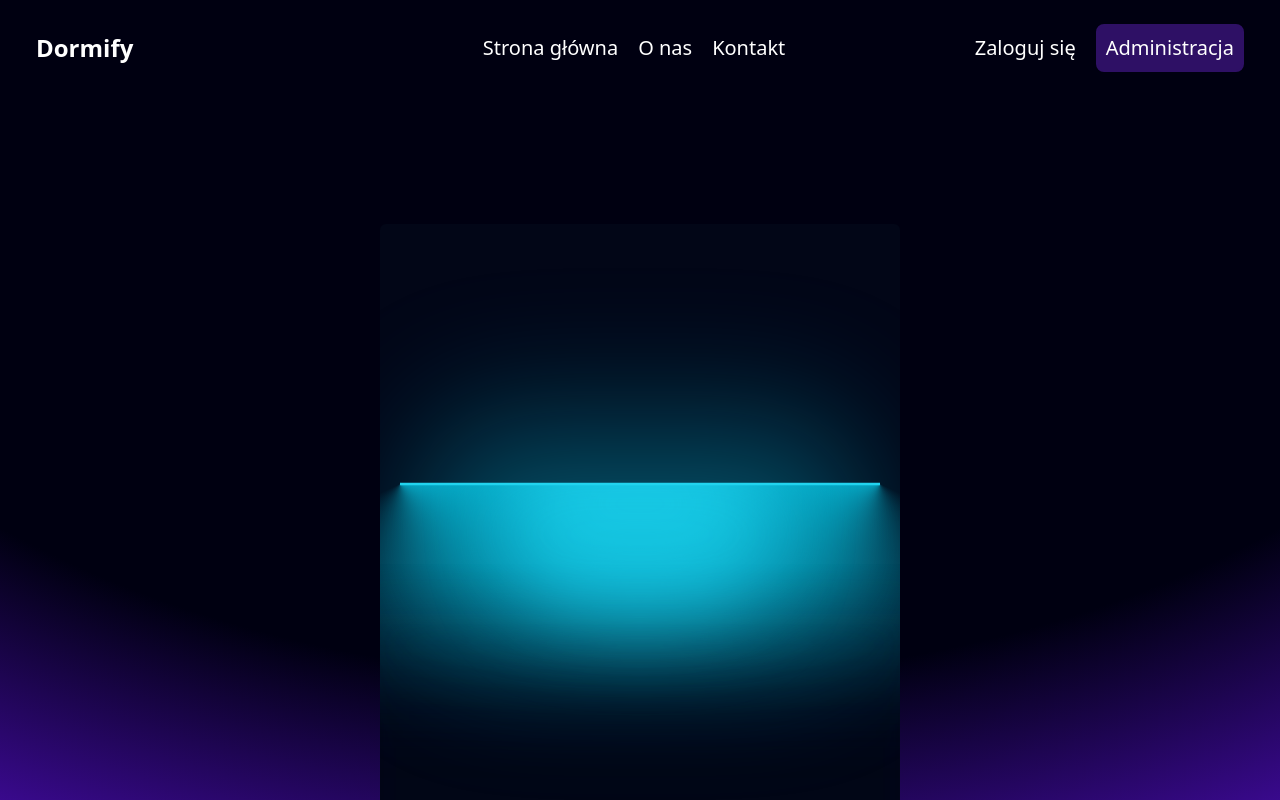
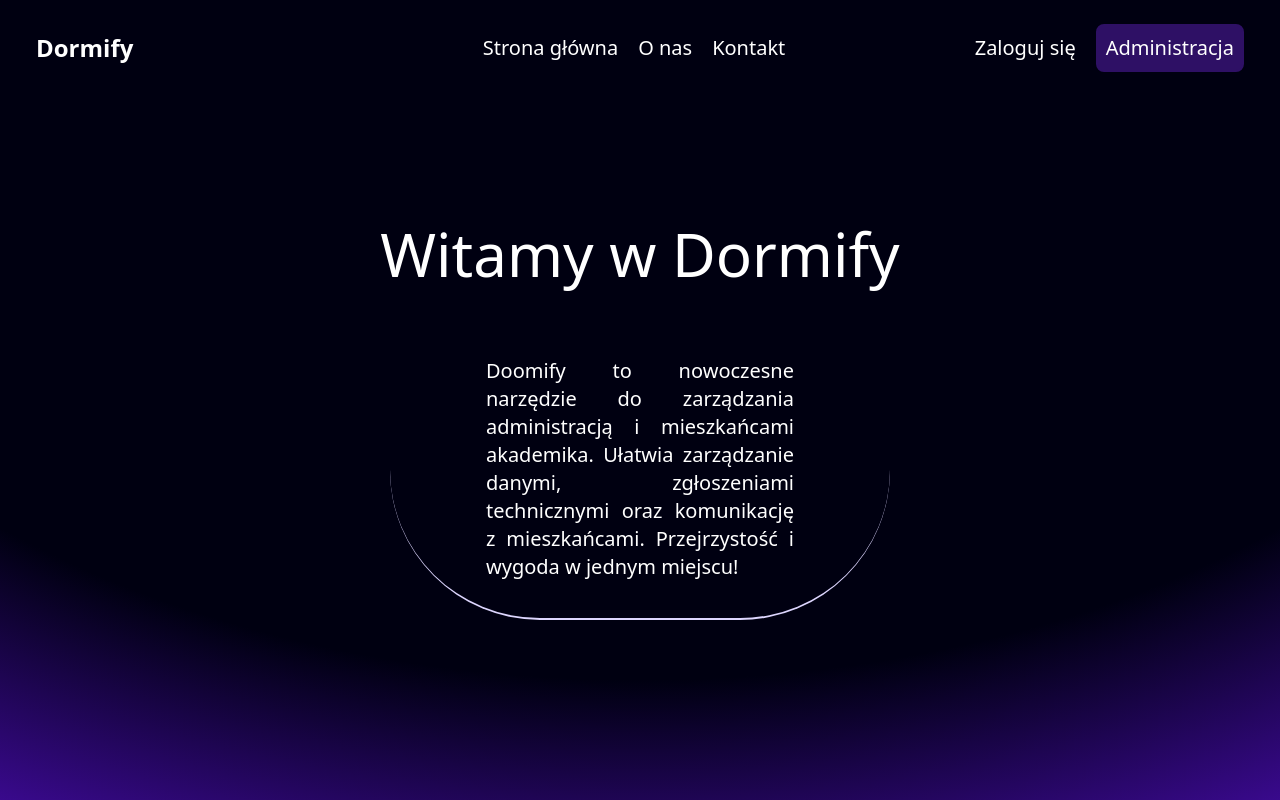
Before and after one commit to kamil-cichecki/Django, a Next.js app in the folder dormify-frontend/: page / in a window 1280 px wide. Shown: the top 800 px of the page. Built offline with nearby package versions, Linux system fonts and the light colour scheme.

Commit message:
MainPage#2

```diff
--- a/dormify-frontend/app/page.js
+++ b/dormify-frontend/app/page.js
@@ -1,13 +1,11 @@
 'use client';
 import { useState } from 'react';
 import Image from 'next/image';
-import { LampContainer } from '@/components/lamp';
 
 export default function Home() {
   return (
     <div className="w-full items-center flex flex-col justify-center">
       <h2 className="text-white text-6xl text-center font-bolder mt-32">
-        <LampContainer />
         Witamy w Dormify
       </h2>
       <div className="flex flex-row w-[80%] gap-20 items-center justify-center">
--- a/dormify-frontend/components/lamp.js
+++ /dev/null
@@ -1,97 +0,0 @@
-'use client';
-import React from 'react';
-import { motion } from 'framer-motion';
-import { cn } from '@/lib/utils';
-
-export function LampDemo() {
-  return (
-    <LampContainer>
-      <motion.h1
-        initial={{ opacity: 0.5, y: 100 }}
-        whileInView={{ opacity: 1, y: 0 }}
-        transition={{
-          delay: 0.3,
-          duration: 0.8,
-          ease: 'easeInOut',
-        }}
-        className="mt-8 bg-gradient-to-br from-slate-300 to-slate-500 py-4 bg-clip-text text-center text-4xl font-medium tracking-tight text-transparent md:text-7xl"
-      >
-        Build lamps <br /> the right way
-      </motion.h1>
-    </LampContainer>
-  );
-}
-
-export const LampContainer = ({ children, className }) => {
-  return (
-    <div
-      className={cn(
-        'relative flex min-h-screen flex-col items-center justify-center overflow-hidden bg-slate-950 w-full rounded-md z-0',
-        className
-      )}
-    >
-      <div className="relative flex w-full flex-1 scale-y-125 items-center justify-center isolate z-0 ">
-        <motion.div
-          initial={{ opacity: 0.5, width: '15rem' }}
-          whileInView={{ opacity: 1, width: '30rem' }}
-          transition={{
-            delay: 0.3,
-            duration: 0.8,
-            ease: 'easeInOut',
-          }}
-          style={{
-            backgroundImage: `conic-gradient(var(--conic-position), var(--tw-gradient-stops))`,
-          }}
-          className="absolute inset-auto right-1/2 h-56 overflow-visible w-[30rem] bg-gradient-conic from-cyan-500 via-transparent to-transparent text-white [--conic-position:from_70deg_at_center_top]"
-        >
-          <div className="absolute  w-[100%] left-0 bg-slate-950 h-40 bottom-0 z-20 [mask-image:linear-gradient(to_top,white,transparent)]" />
-          <div className="absolute  w-40 h-[100%] left-0 bg-slate-950  bottom-0 z-20 [mask-image:linear-gradient(to_right,white,transparent)]" />
-        </motion.div>
-        <motion.div
-          initial={{ opacity: 0.5, width: '15rem' }}
-          whileInView={{ opacity: 1, width: '30rem' }}
-          transition={{
-            delay: 0.3,
-            duration: 0.8,
-            ease: 'easeInOut',
-          }}
-          style={{
-            backgroundImage: `conic-gradient(var(--conic-position), var(--tw-gradient-stops))`,
-          }}
-          className="absolute inset-auto left-1/2 h-56 w-[30rem] bg-gradient-conic from-transparent via-transparent to-cyan-500 text-white [--conic-position:from_290deg_at_center_top]"
-        >
-          <div className="absolute  w-40 h-[100%] right-0 bg-slate-950  bottom-0 z-20 [mask-image:linear-gradient(to_left,white,transparent)]" />
-          <div className="absolute  w-[100%] right-0 bg-slate-950 h-40 bottom-0 z-20 [mask-image:linear-gradient(to_top,white,transparent)]" />
-        </motion.div>
-        <div className="absolute top-1/2 h-48 w-full translate-y-12 scale-x-150 bg-slate-950 blur-2xl"></div>
-        <div className="absolute top-1/2 z-50 h-48 w-full bg-transparent opacity-10 backdrop-blur-md"></div>
-        <div className="absolute inset-auto z-50 h-36 w-[28rem] -translate-y-1/2 rounded-full bg-cyan-500 opacity-50 blur-3xl"></div>
-        <motion.div
-          initial={{ width: '8rem' }}
-          whileInView={{ width: '16rem' }}
-          transition={{
-            delay: 0.3,
-            duration: 0.8,
-            ease: 'easeInOut',
-          }}
-          className="absolute inset-auto z-30 h-36 w-64 -translate-y-[6rem] rounded-full bg-cyan-400 blur-2xl"
-        ></motion.div>
-        <motion.div
-          initial={{ width: '15rem' }}
-          whileInView={{ width: '30rem' }}
-          transition={{
-            delay: 0.3,
-            duration: 0.8,
-            ease: 'easeInOut',
-          }}
-          className="absolute inset-auto z-50 h-0.5 w-[30rem] -translate-y-[7rem] bg-cyan-400 "
-        ></motion.div>
-
-        <div className="absolute inset-auto z-40 h-44 w-full -translate-y-[12.5rem] bg-slate-950 "></div>
-      </div>
-      <div className="relative z-50 flex -translate-y-80 flex-col items-center px-5">
-        {children}
-      </div>
-    </div>
-  );
-};
```
